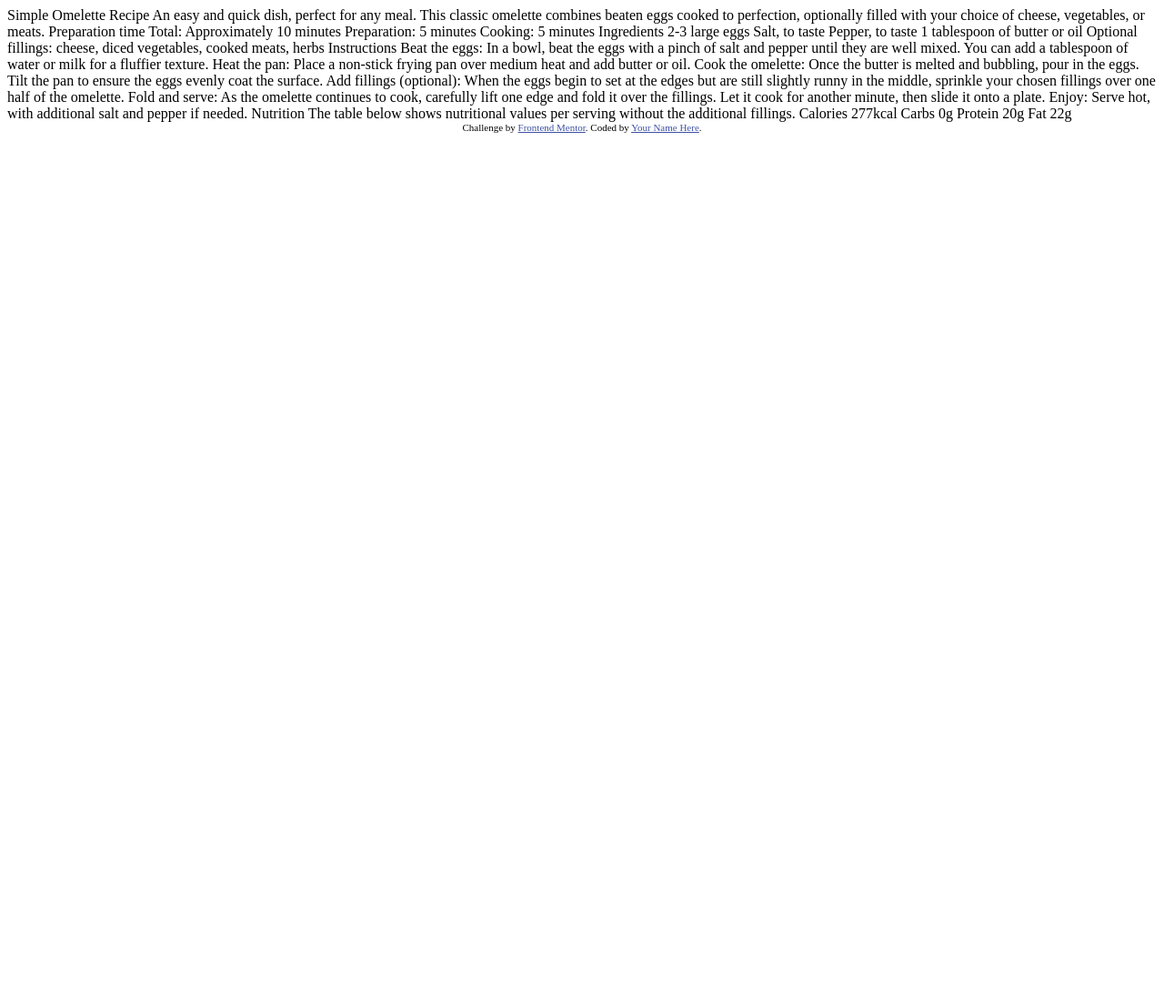
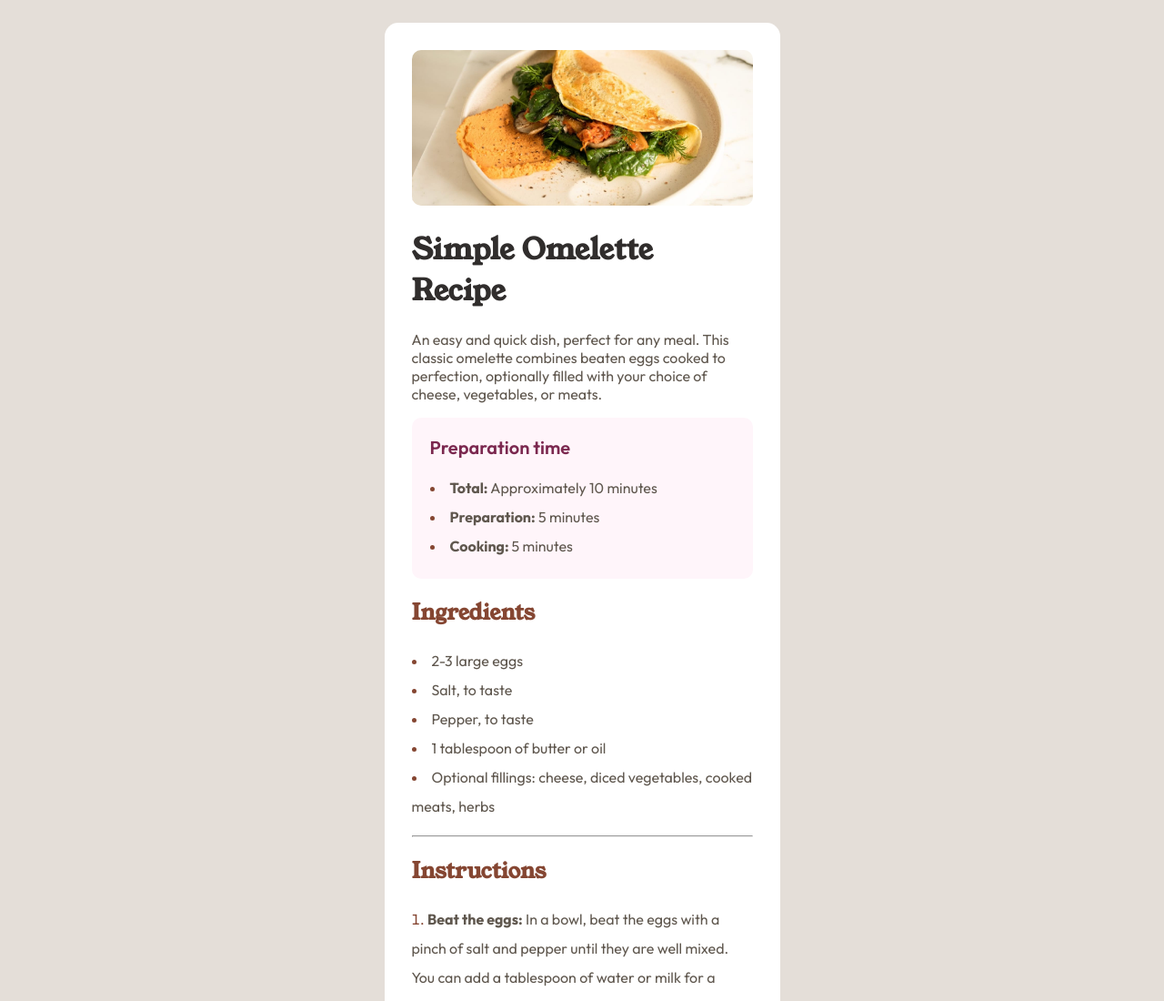
Before and after one commit to hein99/recipe-page, a plain HTML site: page index.html in a window 1280 px wide. Shown: the top 1100 px of the page at 91% size. Before the commit the page ends 800 px from the top, so only its background shows below. Drawn offline with Linux system fonts and the light colour scheme.

Commit message:
Finish the design of recipe page

```diff
--- a/index.html
+++ b/index.html
@@ -1,77 +1,132 @@
 <!DOCTYPE html>
 <html lang="en">
   <head>
-  <meta charset="UTF-8">
-  <meta name="viewport" content="width=device-width, initial-scale=1.0"> <!-- displays site properly based on user's device -->
+    <meta charset="UTF-8" />
+    <meta name="viewport" content="width=device-width, initial-scale=1.0" />
+    <!-- displays site properly based on user's device -->
 
-  <link rel="icon" type="image/png" sizes="32x32" href="./assets/images/favicon-32x32.png">
+    <link rel="stylesheet" href="styles.css" />
+    <link
+      rel="icon"
+      type="image/png"
+      sizes="32x32"
+      href="./assets/images/favicon-32x32.png"
+    />
 
     <title>Frontend Mentor | Recipe page</title>
-
-  <!-- Feel free to remove these styles or customise in your own stylesheet 👍 -->
-  <style>
-    .attribution { font-size: 11px; text-align: center; }
-    .attribution a { color: hsl(228, 45%, 44%); }
-  </style>
   </head>
   <body>
+    <div class="container">
+      <main>
+        <img
+          class="banner"
+          src="./assets/images/image-omelette.jpeg"
+          alt="Omeletee in a white plate"
+        />
+        <div class="wrap">
+          <h1 class="title1">Simple Omelette Recipe</h1>
+          <p>
+            An easy and quick dish, perfect for any meal. This classic omelette
+            combines beaten eggs cooked to perfection, optionally filled with
+            your choice of cheese, vegetables, or meats.
+          </p>
 
-  Simple Omelette Recipe
+          <div class="preparation-time">
+            <h2>Preparation time</h2>
+            <ul>
+              <li><strong>Total:</strong> Approximately 10 minutes</li>
+              <li><strong>Preparation:</strong> 5 minutes</li>
+              <li><strong>Cooking: </strong> 5 minutes</li>
+            </ul>
+          </div>
 
-  An easy and quick dish, perfect for any meal. This classic omelette combines beaten eggs cooked
-  to perfection, optionally filled with your choice of cheese, vegetables, or meats.
+          <section>
+            <h2 class="title2">Ingredients</h2>
+            <ul>
+              <li>2-3 large eggs</li>
+              <li>Salt, to taste</li>
+              <li>Pepper, to taste</li>
+              <li>1 tablespoon of butter or oil</li>
+              <li>
+                Optional fillings: cheese, diced vegetables, cooked meats, herbs
+              </li>
+            </ul>
 
-  Preparation time
+            <hr class="section-divider" />
+          </section>
 
-  Total: Approximately 10 minutes
-  Preparation: 5 minutes
-  Cooking: 5 minutes
+          <section>
+            <h2 class="title2">Instructions</h2>
+            <ol>
+              <li>
+                <strong>Beat the eggs:</strong> In a bowl, beat the eggs with a
+                pinch of salt and pepper until they are well mixed. You can add
+                a tablespoon of water or milk for a fluffier texture.
+              </li>
+              <li>
+                <strong>Heat the pan:</strong> Place a non-stick frying pan over
+                medium heat and add butter or oil.
+              </li>
+              <li>
+                <strong>Cook the omelette:</strong> Once the butter is melted
+                and bubbling, pour in the eggs. Tilt the pan to ensure the eggs
+                evenly coat the surface.
+              </li>
 
-  Ingredients
+              <li>
+                <strong>Add fillings (optional):</strong> When the eggs begin to
+                set at the edges but are still slightly runny in the middle,
+                sprinkle your chosen fillings over one half of the omelette.
+              </li>
+              <li>
+                <strong>Fold and serve:</strong> As the omelette continues to
+                cook, carefully lift one edge and fold it over the fillings. Let
+                it cook for another minute, then slide it onto a plate.
+              </li>
+              <li>
+                <strong>Enjoy:</strong> Serve hot, with additional salt and
+                pepper if needed.
+              </li>
+            </ol>
 
-  2-3 large eggs
-  Salt, to taste
-  Pepper, to taste
-  1 tablespoon of butter or oil
-  Optional fillings: cheese, diced vegetables, cooked meats, herbs
+            <hr class="section-divider" />
+          </section>
 
-  Instructions
+          <section>
+            <h2 class="title2">Nutrition</h2>
+            <p>
+              The table below shows nutritional values per serving without the
+              additional fillings.
+            </p>
 
-  Beat the eggs: In a bowl, beat the eggs with a pinch of salt and pepper until they are well mixed.
-  You can add a tablespoon of water or milk for a fluffier texture.
+            <table class="nutrition-table">
+              <tr>
+                <td>Calories</td>
+                <td>277kcal</td>
+              </tr>
+              <tr>
+                <td>Carbs</td>
+                <td>0g</td>
+              </tr>
+              <tr>
+                <td>Protein</td>
+                <td>20g</td>
+              </tr>
+              <tr>
+                <td>Fat</td>
+                <td>22g</td>
+              </tr>
+            </table>
+          </section>
+        </div>
+      </main>
 
-  Heat the pan: Place a non-stick frying pan over medium heat and add butter or oil.
-
-  Cook the omelette: Once the butter is melted and bubbling, pour in the eggs. Tilt the pan to ensure
-  the eggs evenly coat the surface.
-
-  Add fillings (optional): When the eggs begin to set at the edges but are still slightly runny in the
-  middle, sprinkle your chosen fillings over one half of the omelette.
-
-  Fold and serve: As the omelette continues to cook, carefully lift one edge and fold it over the
-  fillings. Let it cook for another minute, then slide it onto a plate.
-
-  Enjoy: Serve hot, with additional salt and pepper if needed.
-
-  Nutrition
-
-  The table below shows nutritional values per serving without the additional fillings.
-
-  Calories
-  277kcal
-
-  Carbs
-  0g
-
-  Protein
-  20g
-
-  Fat
-  22g
-
-  <div class="attribution">
-    Challenge by <a href="https://www.frontendmentor.io?ref=challenge" target="_blank">Frontend Mentor</a>.
-    Coded by <a href="#">Your Name Here</a>.
+      <footer class="attribution">
+        Challenge by
+        <a href="https://www.frontendmentor.io?ref=challenge" target="_blank"
+          >Frontend Mentor</a
+        >. Coded by <a href="https://heinkaungkhant.com">Hein Kaung Khant</a>.
+      </footer>
     </div>
   </body>
 </html>
--- /dev/null
+++ b/styles.css
@@ -0,0 +1,137 @@
+@font-face {
+  font-family: 'Outfit';
+  src: url('./assets/fonts/outfit/Outfit-VariableFont_wght.ttf');
+}
+
+@font-face {
+  font-family: 'Young Serif';
+  src: url('./assets/fonts/young-serif/YoungSerif-Regular.ttf');
+}
+
+:root {
+  --primary-nutmeg: hsl(14, 45%, 36%);
+  --primary-dark-raspberry: hsl(332, 51%, 32%);
+
+  --neutral-white: hsl(0, 0%, 100%);
+  --neutral-rose-white: hsl(330, 100%, 98%);
+  --neutral-eggshell: hsl(30, 54%, 90%);
+  --neutral-light-grey: hsl(30, 18%, 87%);
+  --neutral-wenge-brown: hsl(30, 10%, 34%);
+  --dark-charcoal: hsl(24, 5%, 18%);
+
+  --title-font-family: 'Young Serif', serif;
+  --text-font-family: 'Outfit', san-serif;
+}
+
+body {
+  background-color: var(--neutral-light-grey);
+  color: var(--neutral-wenge-brown);
+  font-family: var(--text-font-family);
+  margin: 0;
+}
+
+h1,
+h2 {
+  font-family: var(--title-font-family);
+}
+
+ul,
+ol {
+  padding: 0;
+  list-style-position: inside;
+  line-height: 200%;
+}
+
+li::marker {
+  color: var(--primary-nutmeg);
+}
+
+.container {
+  background-color: var(--neutral-white);
+}
+
+.banner {
+  width: 100%;
+}
+
+.wrap {
+  padding: 0 30px;
+}
+
+.title1 {
+  color: var(--dark-charcoal);
+}
+
+.title2 {
+  color: var(--primary-nutmeg);
+}
+
+.preparation-time {
+  background-color: var(--neutral-rose-white);
+  border-radius: 10px;
+  padding: 20px;
+}
+
+.preparation-time > h2 {
+  color: var(--primary-dark-raspberry);
+  font-family: var(--text-font-family);
+  font-size: 20px;
+  font-weight: 600;
+  margin: 0;
+}
+
+.preparation-time > ul {
+  margin-bottom: 0;
+}
+
+.nutrition-table {
+  width: 100%;
+  border-collapse: collapse;
+  margin-bottom: 25px;
+}
+
+.nutrition-table td {
+  padding: 15px;
+  border-bottom: 1px solid;
+}
+
+.nutrition-table tr:last-child td {
+  border: 0 none;
+}
+
+.nutrition-table tr > td:last-child {
+  color: var(--primary-nutmeg);
+  font-weight: 600;
+}
+
+/* Attribution */
+.attribution {
+  font-size: 11px;
+  text-align: center;
+}
+.attribution a {
+  color: hsl(228, 45%, 44%);
+}
+
+@media (min-width: 425px) {
+  body {
+    align-items: center;
+    display: flex;
+    justify-content: center;
+    padding: 25px 0;
+  }
+
+  .container {
+    border-radius: 15px;
+    padding: 30px;
+    width: 375px;
+  }
+
+  .banner {
+    border-radius: 10px;
+  }
+
+  .wrap {
+    padding: 0;
+  }
+}
```
Also changed, not shown: design/solution-screenshot.png (added), 3 other files. Lines whose indentation alone changed are shown as unchanged.
